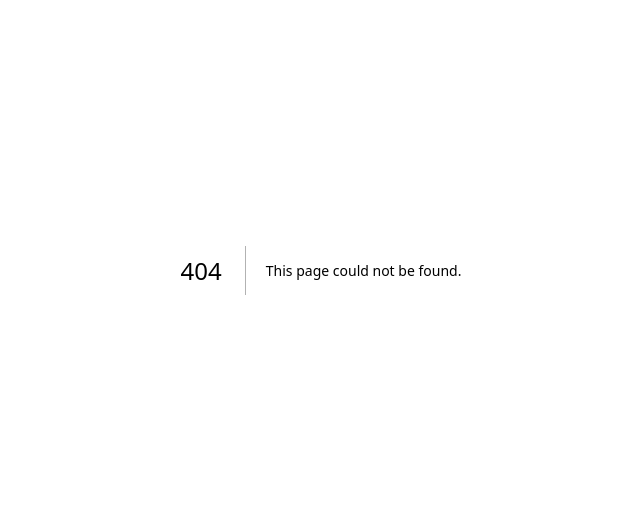
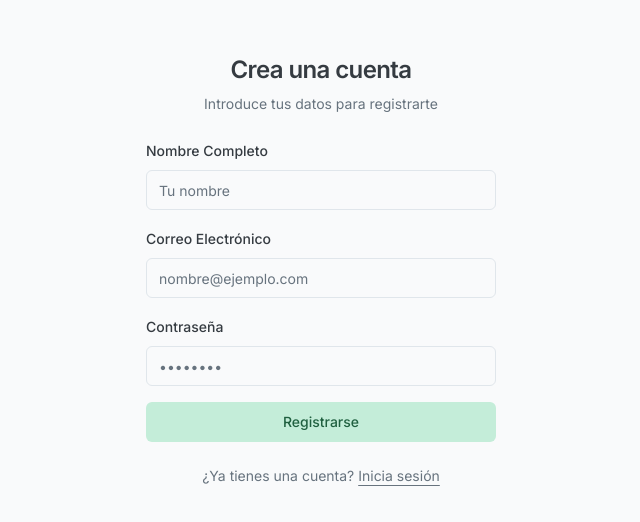
Before and after one commit to valentinajtovar/SereniTea, a Next.js app: page /register in a window 1280 px wide. Before the commit this address had no page. Shown: the part 130-652 px from the top of the page, without its empty margins (319-959 px from the left). Built offline with nearby package versions, Linux system fonts and the light colour scheme; no server answers.

Commit message:
login funcional

```diff
--- /dev/null
+++ b/src/app/register/page.tsx
@@ -0,0 +1,111 @@
+
+'use client';
+
+import { useState } from 'react';
+import Link from 'next/link';
+import { useRouter } from 'next/navigation';
+import { zodResolver } from '@hookform/resolvers/zod';
+import { useForm } from 'react-hook-form';
+import * as z from 'zod';
+import { createUserWithEmailAndPassword, updateProfile } from 'firebase/auth';
+import { collection, addDoc } from 'firebase/firestore';
+
+import { auth, db } from '@/lib/firebase-client';
+import { Button } from '@/components/ui/button';
+import {
+  Form,
+  FormControl,
+  FormField,
+  FormItem,
+  FormLabel,
+  FormMessage,
+} from '@/components/ui/form';
+import { Input } from '@/components/ui/input';
+import { useToast } from '@/hooks/use-toast';
+import { Icons } from '@/components/icons';
+
+const formSchema = z.object({
+  name: z.string().min(3, { message: "Por favor, introduce tu nombre completo." }),
+  email: z.string().email({ message: "Por favor, introduce una dirección de correo válida." }),
+  password: z.string().min(6, { message: "La contraseña debe tener al menos 6 caracteres." }),
+});
+
+export default function RegisterPage() {
+  const router = useRouter();
+  const { toast } = useToast();
+  const [isRegisterLoading, setIsRegisterLoading] = useState<boolean>(false);
+
+  const form = useForm<z.infer<typeof formSchema>>({
+    resolver: zodResolver(formSchema),
+    defaultValues: { name: "", email: "", password: "" },
+  });
+
+  async function onSubmit(values: z.infer<typeof formSchema>) {
+    setIsRegisterLoading(true);
+    console.log("Attempting to register with email:", values.email);
+
+    try {
+      const userCredential = await createUserWithEmailAndPassword(auth, values.email, values.password);
+      const user = userCredential.user;
+      console.log("Firebase Auth successful for:", user.email);
+
+      // Update user profile with name
+      if (user) {
+        await updateProfile(user, { displayName: values.name });
+        console.log(`User profile updated with displayName: ${values.name}`);
+      }
+
+      // Add patient to Firestore
+      const pacienteRef = collection(db, 'paciente');
+      const docRef = await addDoc(pacienteRef, {
+        nombre: values.name,
+        correo: values.email,
+        // Add any other patient data you need
+      });
+      console.log("Patient added to Firestore with ID:", docRef.id);
+
+
+      toast({
+        title: "¡Registro exitoso!",
+        description: "Tu cuenta ha sido creada.",
+      });
+
+      router.push('/login');
+    } catch (error: any) {
+      console.error("Registration error:", error);
+      let description = "Ocurrió un error inesperado.";
+      if (error.code === 'auth/email-already-in-use') {
+        description = "Este correo electrónico ya está en uso. Por favor, intenta con otro.";
+      }
+      toast({ title: "Error en el registro", description, variant: "destructive" });
+    } finally {
+      setIsRegisterLoading(false);
+    }
+  }
+
+  return (
+    <div className="container flex h-screen w-screen items-center justify-center">
+      <div className="mx-auto flex w-full flex-col justify-center space-y-6 sm:w-[350px]">
+        <div className="flex flex-col space-y-2 text-center">
+          <h1 className="text-2xl font-semibold tracking-tight">Crea una cuenta</h1>
+          <p className="text-sm text-muted-foreground">Introduce tus datos para registrarte</p>
+        </div>
+        <div className="grid gap-6">
+          <Form {...form}>
+            <form onSubmit={form.handleSubmit(onSubmit)} className="space-y-4">
+              <FormField control={form.control} name="name" render={({ field }) => (<FormItem><FormLabel>Nombre Completo</FormLabel><FormControl><Input placeholder="Tu nombre" {...field} /></FormControl><FormMessage /></FormItem>)} />
+              <FormField control={form.control} name="email" render={({ field }) => (<FormItem><FormLabel>Correo Electrónico</FormLabel><FormControl><Input placeholder="nombre@ejemplo.com" {...field} /></FormControl><FormMessage /></FormItem>)} />
+              <FormField control={form.control} name="password" render={({ field }) => (<FormItem><FormLabel>Contraseña</FormLabel><FormControl><Input type="password" placeholder="••••••••" {...field} /></FormControl><FormMessage /></FormItem>)} />
+              <Button type="submit" className="w-full" disabled={isRegisterLoading}>
+                {isRegisterLoading && <Icons.spinner className="mr-2 h-4 w-4 animate-spin" />} Registrarse
+              </Button>
+            </form>
+          </Form>
+          <p className="px-8 text-center text-sm text-muted-foreground">
+            ¿Ya tienes una cuenta? <Link href="/login" className="underline underline-offset-4 hover:text-primary">Inicia sesión</Link>
+          </p>
+        </div>
+      </div>
+    </div>
+  );
+}
```
Also changed, not shown: 1 other file (tests, documents, lock files or other folders).
